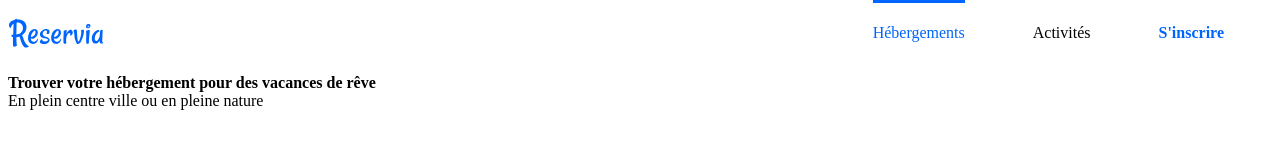
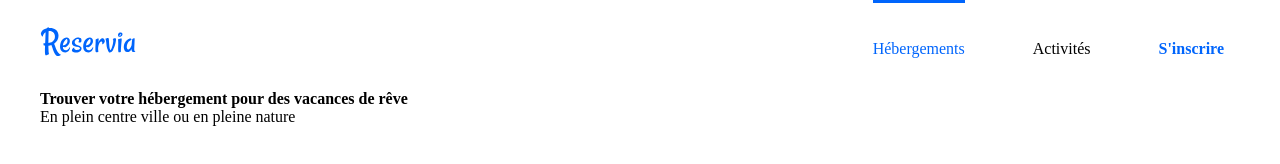
Before and after one commit to nitatemic/Reservia, a plain HTML site: page index.html in a window 1280 px wide. Drawn offline with Linux system fonts and the light colour scheme; a web font is replaced by a local one.

Commit message:
navbar updated

```diff
--- a/css/styles.css
+++ b/css/styles.css
@@ -2,25 +2,28 @@
 
 body {
         font-family: Raleway;
+        padding-left: 2rem ;
 }
 
 header {
-  display: flex;
-  justify-content: space-between;;
+        display: flex;
+        justify-content: space-between;
+        align-items: center;
 }
+
+
 
 nav{
         margin : 1rem;
         align-items: center;
+        margin-top : 2rem
 }
 
 nav a {
         margin : 2rem;
-        padding : 1.3rem 0 0 0;
+        padding : 2.3rem 0 0 0;
         color : black;
         text-decoration: none;
-
-
 }
 
 nav a:hover {
```
